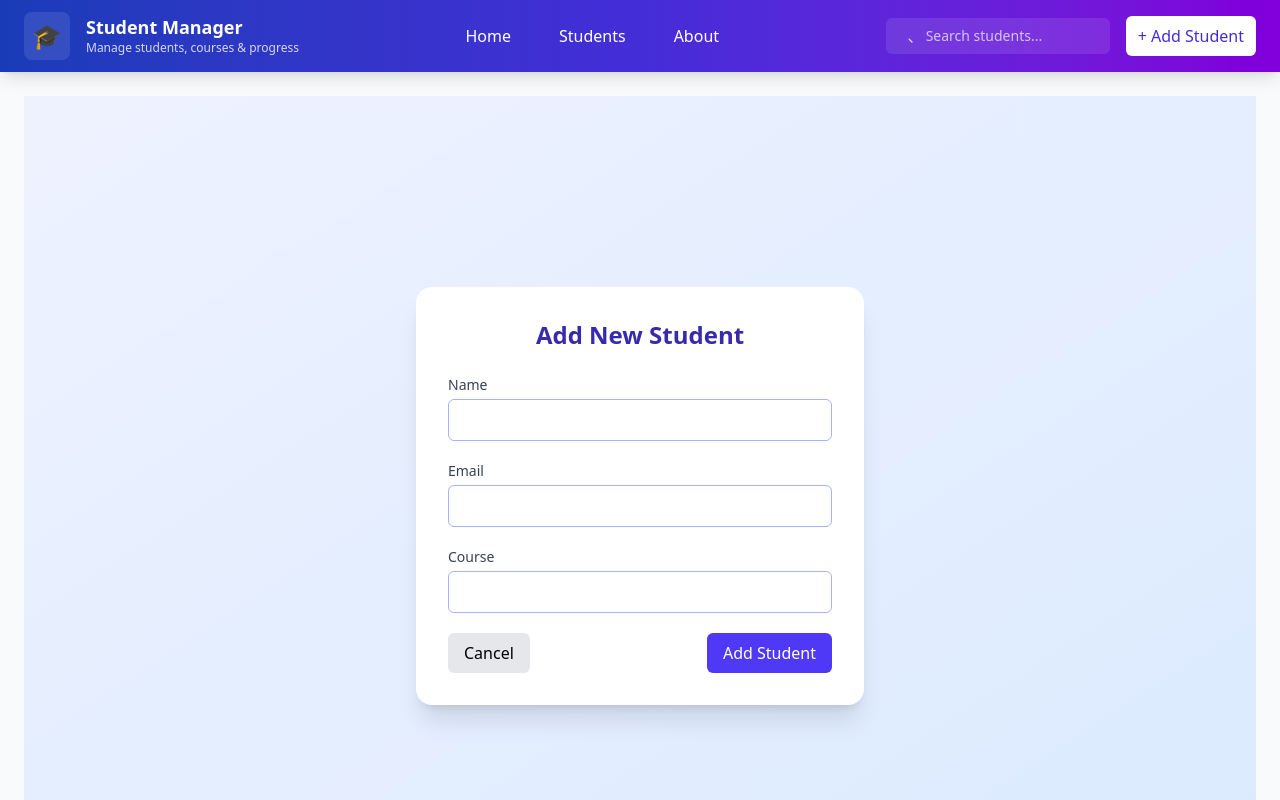
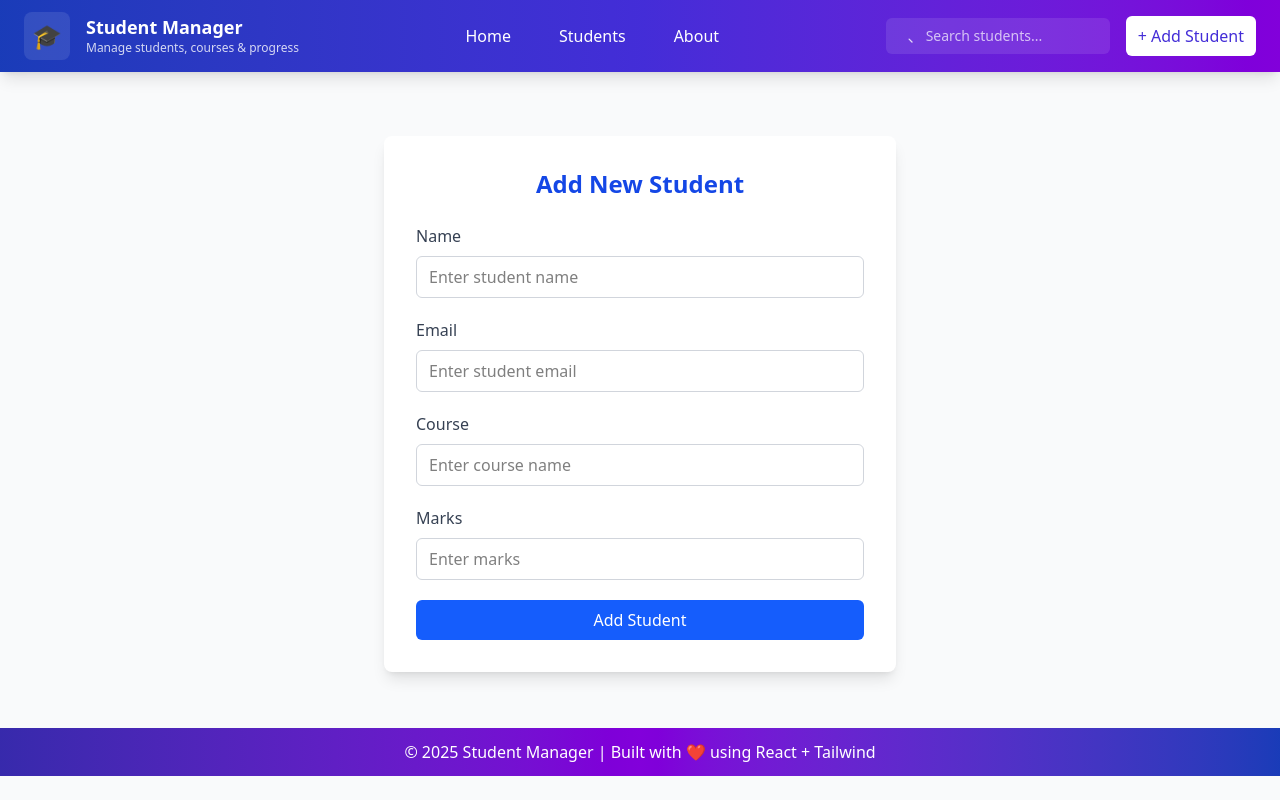
Before and after one commit to SamK1828/React-SpringBoot-Student-Manager, a React (Vite) app in the folder StudentManagementApp/: page /add-student in a window 1280 px wide. Shown: the top 800 px of the page. Built offline with nearby package versions, Linux system fonts and the light colour scheme.

Commit message:
Enhance AddStudent component with improved form layout and input handling

```diff
--- a/StudentManagementApp/src/pages/AddStudent.jsx
+++ b/StudentManagementApp/src/pages/AddStudent.jsx
@@ -4,90 +4,92 @@ import { useNavigate } from "react-router-dom";
 
 const AddStudent = () => {
   const navigate = useNavigate();
+
   const [student, setStudent] = useState({
     name: "",
     email: "",
     course: "",
+    marks: "",
   });
 
   const handleChange = (e) => {
-    setStudent({ ...student, [e.target.name]: e.target.value });
+    const { name, value } = e.target;
+    setStudent({ ...student, [name]: value });
   };
 
   const handleSubmit = (e) => {
     e.preventDefault();
-    console.log("Student added:", student);
-    // Here you’ll later send data to backend (Spring Boot API)
+    console.log("Student Added:", student);
+    // later -> send to backend using axios.post("http://localhost:8080/api/students", student);
     navigate("/students");
   };
 
   return (
-    <div className="min-h-screen bg-gradient-to-br from-indigo-50 to-blue-100 flex items-center justify-center p-6">
-      <div className="bg-white p-8 rounded-2xl shadow-xl w-full max-w-md">
-        <h2 className="text-2xl font-semibold text-indigo-800 mb-6 text-center">
+    <div className="max-w-lg mx-auto bg-white shadow-lg rounded-lg p-8 mt-10">
+      <h2 className="text-2xl font-semibold text-center mb-6 text-blue-700">
         Add New Student
       </h2>
 
       <form onSubmit={handleSubmit} className="space-y-5">
         <div>
-            <label className="block text-sm font-medium text-gray-700 mb-1">
-              Name
-            </label>
+          <label className="block text-gray-700 font-medium mb-2">Name</label>
           <input
             type="text"
             name="name"
             value={student.name}
             onChange={handleChange}
-              className="w-full px-4 py-2 border border-indigo-300 rounded-md focus:ring-2 focus:ring-indigo-500 focus:outline-none"
+            placeholder="Enter student name"
             required
+            className="w-full border border-gray-300 rounded-md px-3 py-2 focus:ring-2 focus:ring-blue-400 outline-none"
           />
         </div>
 
         <div>
-            <label className="block text-sm font-medium text-gray-700 mb-1">
-              Email
-            </label>
+          <label className="block text-gray-700 font-medium mb-2">Email</label>
           <input
             type="email"
             name="email"
             value={student.email}
             onChange={handleChange}
-              className="w-full px-4 py-2 border border-indigo-300 rounded-md focus:ring-2 focus:ring-indigo-500 focus:outline-none"
+            placeholder="Enter student email"
             required
+            className="w-full border border-gray-300 rounded-md px-3 py-2 focus:ring-2 focus:ring-blue-400 outline-none"
           />
         </div>
 
         <div>
-            <label className="block text-sm font-medium text-gray-700 mb-1">
-              Course
-            </label>
+          <label className="block text-gray-700 font-medium mb-2">Course</label>
           <input
             type="text"
             name="course"
             value={student.course}
             onChange={handleChange}
-              className="w-full px-4 py-2 border border-indigo-300 rounded-md focus:ring-2 focus:ring-indigo-500 focus:outline-none"
+            placeholder="Enter course name"
             required
+            className="w-full border border-gray-300 rounded-md px-3 py-2 focus:ring-2 focus:ring-blue-400 outline-none"
           />
         </div>
 
-          <div className="flex justify-between">
-            <button
-              type="button"
-              onClick={() => navigate("/students")}
-              className="px-4 py-2 bg-gray-200 rounded-md hover:bg-gray-300"
-            >
-              Cancel
-            </button>
+        <div>
+          <label className="block text-gray-700 font-medium mb-2">Marks</label>
+          <input
+            type="number"
+            name="marks"
+            value={student.marks}
+            onChange={handleChange}
+            placeholder="Enter marks"
+            required
+            className="w-full border border-gray-300 rounded-md px-3 py-2 focus:ring-2 focus:ring-blue-400 outline-none"
+          />
+        </div>
+
         <button
           type="submit"
-              className="px-4 py-2 bg-indigo-600 text-white rounded-md hover:bg-indigo-700"
+          className="w-full bg-blue-600 text-white py-2 rounded-md font-medium hover:bg-blue-700 transition-all"
         >
           Add Student
         </button>
-          </div>
       </form>
-      </div>
     </div>
   );
 };
```
Lines whose indentation alone changed are shown as unchanged.
